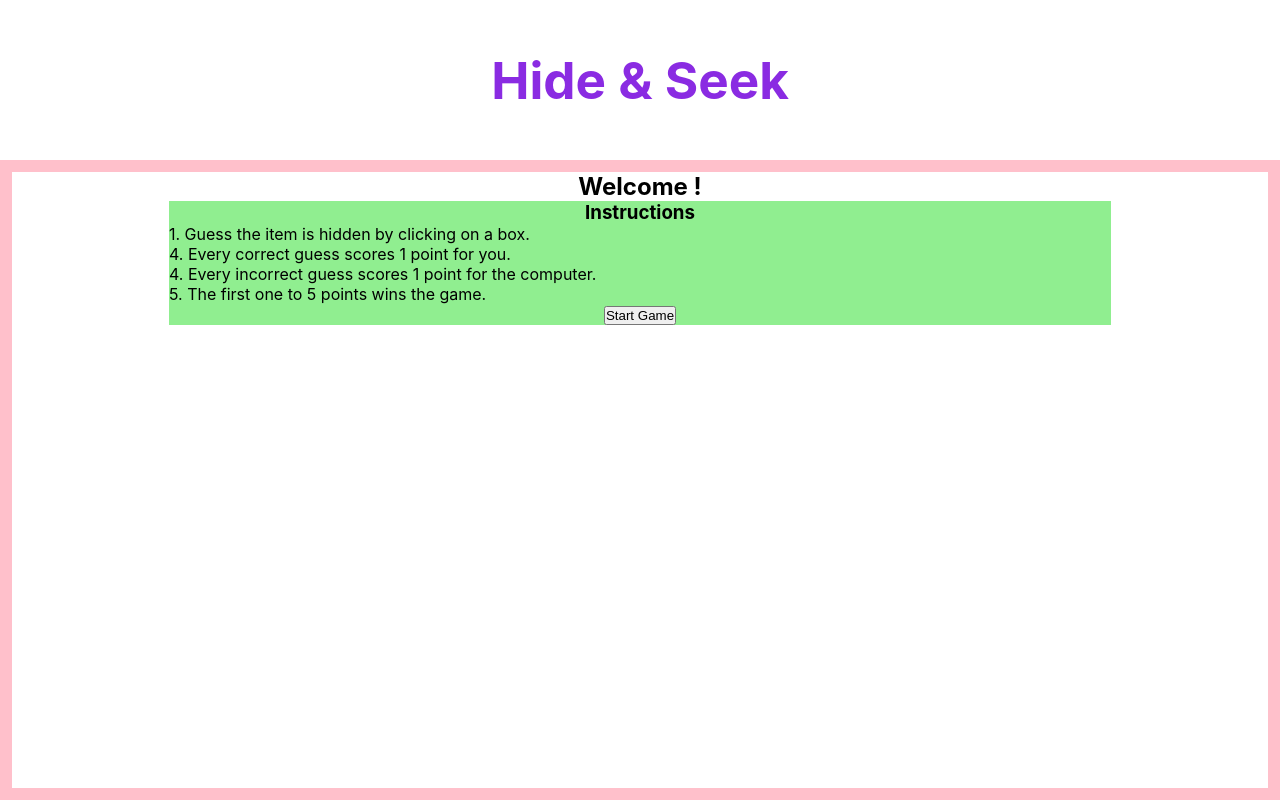
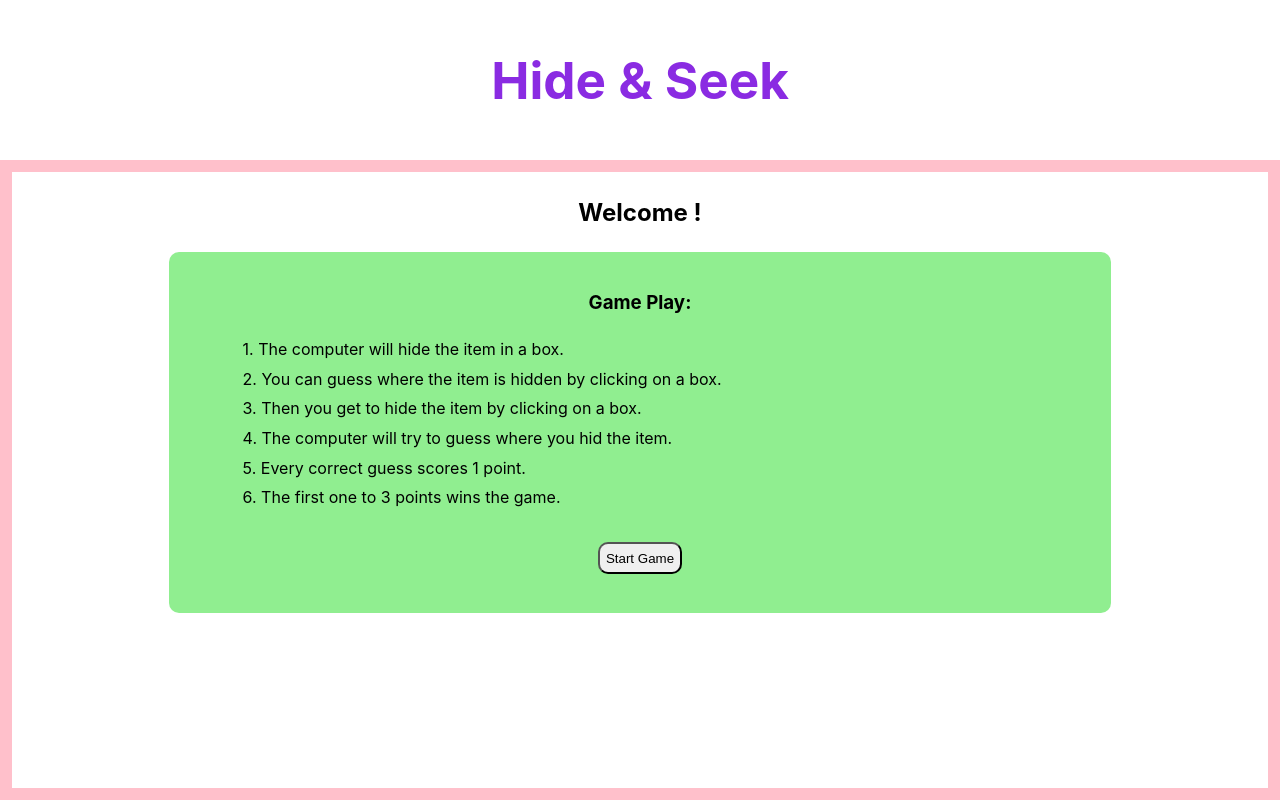
Before and after one commit to franco-ortega/hide-and-seek, a React (Create React App) app: page /welcome in a window 1280 px wide. Built offline with nearby package versions, Linux system fonts and the light colour scheme.

Commit message:
update rules and associated styling

```diff
--- a/src/components/Welcome/Welcome.jsx
+++ b/src/components/Welcome/Welcome.jsx
@@ -19,13 +19,13 @@ const Welcome = ({ player, gameActive, setGameActive }) => {
     <main className={styles.Welcome}>
       <h2>Welcome {player}!</h2>
       <section>
-        <h3>Instructions</h3>
-        <p>1. Guess the item is hidden by clicking on a box.</p>
-        {/* <p>2. Hide your item by clicking on a box.</p> */}
-        {/* <p>3. The computer will try to find your item.</p> */}
-        <p>4. Every correct guess scores 1 point for you.</p>
-        <p>4. Every incorrect guess scores 1 point for the computer.</p>
-        <p>5. The first one to 5 points wins the game.</p>
+        <h3>Game Play:</h3>
+        <p>1. The computer will hide the item in a box.</p>
+        <p>2. You can guess where the item is hidden by clicking on a box.</p>
+        <p>3. Then you get to hide the item by clicking on a box.</p>
+        <p>4. The computer will try to guess where you hid the item.</p>
+        <p>5. Every correct guess scores 1 point.</p>
+        <p>6. The first one to 3 points wins the game.</p>
         <button onClick={onStartGameClick}>Start Game</button>
       </section>
     </main>
--- a/src/components/Welcome/Welcome.module.scss
+++ b/src/components/Welcome/Welcome.module.scss
@@ -8,12 +8,25 @@
     flex-direction: column;
     align-items: center;
 
+    h2, h3 {
+        margin: 2vw;
+    }
+
     section {
         background: lightgreen;
+        border-radius: 10px;
         width: 75%;
+        padding: 1vw 5vw;
 
         p {
             text-align: left;
+            margin: .75vw;
+        }
+
+        button {
+            border-radius: 10px;
+            margin: 2vw;
+            padding: .5vw;
         }
     }
 }
```
